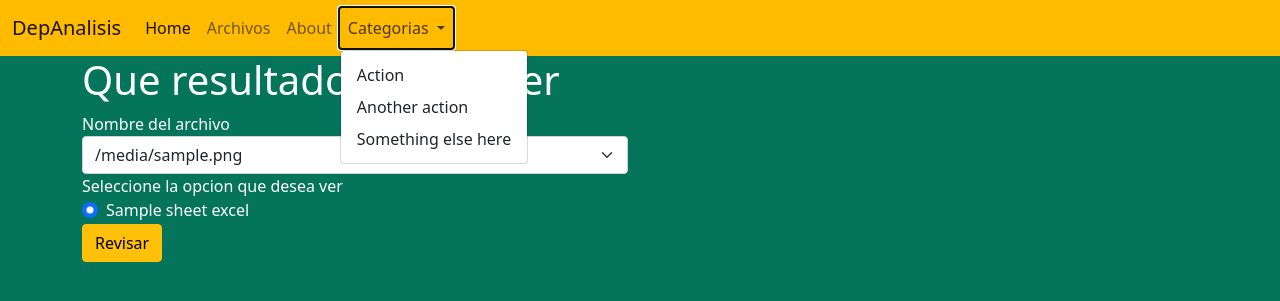
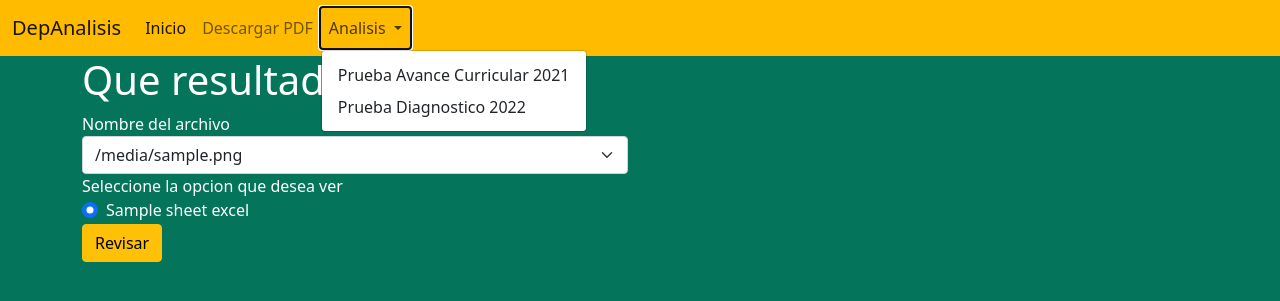
Before and after one commit to DiegoLuQ/prueba_fastapi, a FastAPI app: page /analisis/ in a window 1280 px wide, after a click on "Analisis". Shown: the top 301 px of the page. Run offline with FastAPI, Linux system fonts and the light colour scheme; a database or web service that is not in the repository returns one stand-in record (values such as "Sample title").

Commit message:
leer archivos pdf

```diff
--- a/db.py
+++ b/db.py
@@ -3,5 +3,5 @@ import os
 from pymongo import MongoClient
 from dotenv import load_dotenv
 load_dotenv()
-conn = MongoClient(os.getenv('DATABASE'))
-#conn = MongoClient()
+#conn = MongoClient(os.getenv('DATABASE'))
+conn = MongoClient()
--- a/routers/archivos.py
+++ b/routers/archivos.py
@@ -1,8 +1,9 @@
-from os import getcwd
+from os import getcwd, listdir
 
 from fastapi import APIRouter, FastAPI, Request, File, UploadFile, Form
 from fastapi.templating import Jinja2Templates
 from fastapi.staticfiles import StaticFiles
+from fastapi.responses import FileResponse
 import pandas as pd
 import numpy as np
 from models.archivos import Archivo
@@ -107,3 +108,31 @@ async def guardar_excel(
 async def datos_graficos(nombre_file : str, nombre_hoja: str):
     result = array_datos(nombre_file, nombre_hoja)
     return result
+
+@app.get(
+    path='/descargar/archivos',
+    tags=['Descargar PDF, EXCEL, ETC'])
+async def descargar_archivos_formato(request: Request):
+    return templates.TemplateResponse('archivos.html', {'request': request, 'title':'Descarga de Archivos'})
+
+
+@app.get(
+    path='/file/leer/{name_file}',
+    tags=['Descargar PDF, EXCEL, ETC'])
+async def leer_archivo(name_file : str):
+
+    return FileResponse(PATH_FILES + name_file)
+    #ANALISIS_SEMANA_4.pdf
+
+@app.get(
+    path='/file/descargar/{name_file}',
+    tags=['Descargar PDF, EXCEL, ETC'])
+async def descargar_archivo(name_file : str):
+
+    return FileResponse(PATH_FILES + name_file, media_type='application/octet-stream', filename=name_file)
+    #ANALISIS_SEMANA_4.pdf
+
+@app.get('/file/listar')
+async def listar_archivos():
+    contenido = listdir(PATH_FILES)
+    return (contenido)
--- a/static/js/app.js
+++ b/static/js/app.js
@@ -8,11 +8,14 @@ const barra_7 = document.querySelectorAll('.barra_7');
 const barra_8 = document.querySelectorAll('.barra_8');
 const barra_10 = document.querySelectorAll('.barra_10');
 
+
+
 const hijo = document.querySelectorAll('.hijo');
 const madre = document.querySelectorAll('.madre');
 const tr_tbody = document.querySelectorAll('.tr_tbody')
 
-const formulario = document.querySelector('#formulario')
+
+
 
 const enlace = window.location.href;
 
@@ -27,8 +30,8 @@ function agregando_porcentaje(){
 
     switch(enlace) {
 
-        //case 'http://127.0.0.1:8000/analisis/leer_archivos_excel?nombre_file=pruebas2022.xlsx&nombre_hoja=DSResultados':
-        case 'https://pruebafastapi1.herokuapp.com/analisis/leer_archivos_excel?nombre_file=pruebas2022.xlsx&nombre_hoja=DSResultados':
+        case 'http://127.0.0.1:8000/analisis/leer_archivos_excel?nombre_file=pruebas2022.xlsx&nombre_hoja=DSResultados':
+        //case 'https://pruebafastapi1.herokuapp.com/analisis/leer_archivos_excel?nombre_file=pruebas2022.xlsx&nombre_hoja=DSResultados':
 
             console.log('estamos en DSResultados')
             tr_tbody.forEach(x => {
@@ -70,8 +73,8 @@ function agregando_porcentaje(){
                 x.children[0].remove()
             })
             break;
-            //case 'http://127.0.0.1:8000/analisis/leer_archivos_excel?nombre_file=pruebas2022.xlsx&nombre_hoja=DSPorcentajePregunta':
-            case 'https://pruebafastapi1.herokuapp.com/analisis/leer_archivos_excel?nombre_file=pruebas2022.xlsx&nombre_hoja=DSPorcentajePregunta':
+            case 'http://127.0.0.1:8000/analisis/leer_archivos_excel?nombre_file=pruebas2022.xlsx&nombre_hoja=DSPorcentajePregunta':
+            //case 'https://pruebafastapi1.herokuapp.com/analisis/leer_archivos_excel?nombre_file=pruebas2022.xlsx&nombre_hoja=DSPorcentajePregunta':
                 console.log('estamos en DSPorcentajePregunta')
                 //tr_tbody.removeChild(tr_tbody.children[10])
                 tr_tbody.forEach(x => {
@@ -117,8 +120,8 @@ function agregando_porcentaje(){
                     x.children[0].remove()
                 })
                 break;
-                //case 'http://127.0.0.1:8000/analisis/leer_archivos_excel?nombre_file=pruebas2022.xlsx&nombre_hoja=DSContHabilidadPreguntas':
-                case 'https://pruebafastapi1.herokuapp.com/analisis/leer_archivos_excel?nombre_file=pruebas2022.xlsx&nombre_hoja=DSContHabilidadPreguntas':
+                case 'http://127.0.0.1:8000/analisis/leer_archivos_excel?nombre_file=pruebas2022.xlsx&nombre_hoja=DSContHabilidadPreguntas':
+                //case 'https://pruebafastapi1.herokuapp.com/analisis/leer_archivos_excel?nombre_file=pruebas2022.xlsx&nombre_hoja=DSContHabilidadPreguntas':
                 console.log('estamos en DSContHabilidadPreguntas')
                 //tr_tbody.removeChild(tr_tbody.children[10])
                 tr_tbody.forEach(x => {
--- /dev/null
+++ b/static/js/ingreso.js
@@ -0,0 +1,13 @@
+console.log('hola')
+const titulo = document.querySelector('.titulo')
+const formulario_ingreso = document.querySelector('#formulario_ingreso')
+
+cargarAddEventListener()
+function cargarAddEventListener(){
+    formulario_ingreso.addEventListener('click', guardarTitulo)
+
+}
+
+function guardarTitulo(e){
+    console.log(e.target.classList)
+}
--- /dev/null
+++ b/templates/archivos.html
@@ -0,0 +1,6 @@
+{% include 'header.html' %}
+{% include 'nav.html' %}
+<div class="container">
+    <h1>{{title}}</h1>
+</div>
+{% include 'footer.html' %}
--- a/templates/ingreso.html
+++ b/templates/ingreso.html
@@ -1,12 +1,12 @@
 {% include 'header.html' %}
 {% include 'nav.html' %}
 
-{% include 'footer.html' %}
+
 
 <div class="container">
     <div class="row">
         <div class="col-12 col-md-6">
-            <h1>Que resultados desea ver</h1>
+            <h1 class="titulo">Que resultados desea ver</h1>
             <form id="formulario" action="/analisis/leer_archivos_excel" method="get">
                 <div class="row">
                     <div class="col-12">
@@ -21,7 +21,7 @@
                         <label for="">Seleccione la opcion que desea ver</label>
                         {% for i in valores[0] %}
                         <div class="form-check">
-                            <input type="radio" name="nombre_hoja" id="{{i['name']}}" class="form-check-input" checked="checked" value="{{i['sheetname_real']}}">
+                            <input type="radio" name="nombre_hoja" class="form-check-input" id="nombre-hoja" checked="checked" value="{{i['sheetname_real']}}">
                             <label for="{{i['name']}}">{{i['name']}}</label>
                         </div>
                         {% endfor %}
@@ -33,3 +33,5 @@
         </div>
     </div>
 </div>
+<script src="{{url_for('static', path='../static/js/ingreso.js')}}" type="module"></script>
+{% include 'footer.html' %}
--- a/templates/nav.html
+++ b/templates/nav.html
@@ -7,22 +7,18 @@
       <div class="collapse navbar-collapse" id="navbarNavDropdown">
         <ul class="navbar-nav">
           <li class="nav-item">
-            <a class="nav-link active" aria-current="page" href="/">Home</a>
+            <a class="nav-link active" aria-current="page" href="/">Inicio</a>
           </li>
           <li class="nav-item">
-            <a class="nav-link" href="#">Archivos</a>
-          </li>
-          <li class="nav-item">
-            <a class="nav-link" href="#">About</a>
+            <a class="nav-link" href="/analisis/descargar/archivos">Descargar PDF</a>
           </li>
           <li class="nav-item dropdown">
             <a class="nav-link dropdown-toggle" href="#" id="navbarDropdownMenuLink" role="button" data-bs-toggle="dropdown" aria-expanded="false">
-              Categorias
+              Analisis
             </a>
             <ul class="dropdown-menu" aria-labelledby="navbarDropdownMenuLink">
-              <li><a class="dropdown-item" href="#">Action</a></li>
-              <li><a class="dropdown-item" href="#">Another action</a></li>
-              <li><a class="dropdown-item" href="#">Something else here</a></li>
+              <li><a class="dropdown-item" href="#">Prueba Avance Curricular 2021</a></li>
+              <li><a class="dropdown-item" href="#">Prueba Diagnostico 2022</a></li>
             </ul>
           </li>
         </ul>
--- a/templates/resultados.html
+++ b/templates/resultados.html
@@ -2,6 +2,7 @@
 {% include 'nav.html' %}
 <script src="https://cdn.jsdelivr.net/npm/chart.js@3.7.1/dist/chart.min.js"></script>
 <div class="container mt-2">
+    <h1 id="titulo_analisis">Hola</h1>
     <div class="row">
         <div class="col">
             <div class="table-responsive-sm">
```
Also changed, not shown: static/js/chart.js (+4 -4 lines), static/files/jackk.jpg (added), 2 other files.
